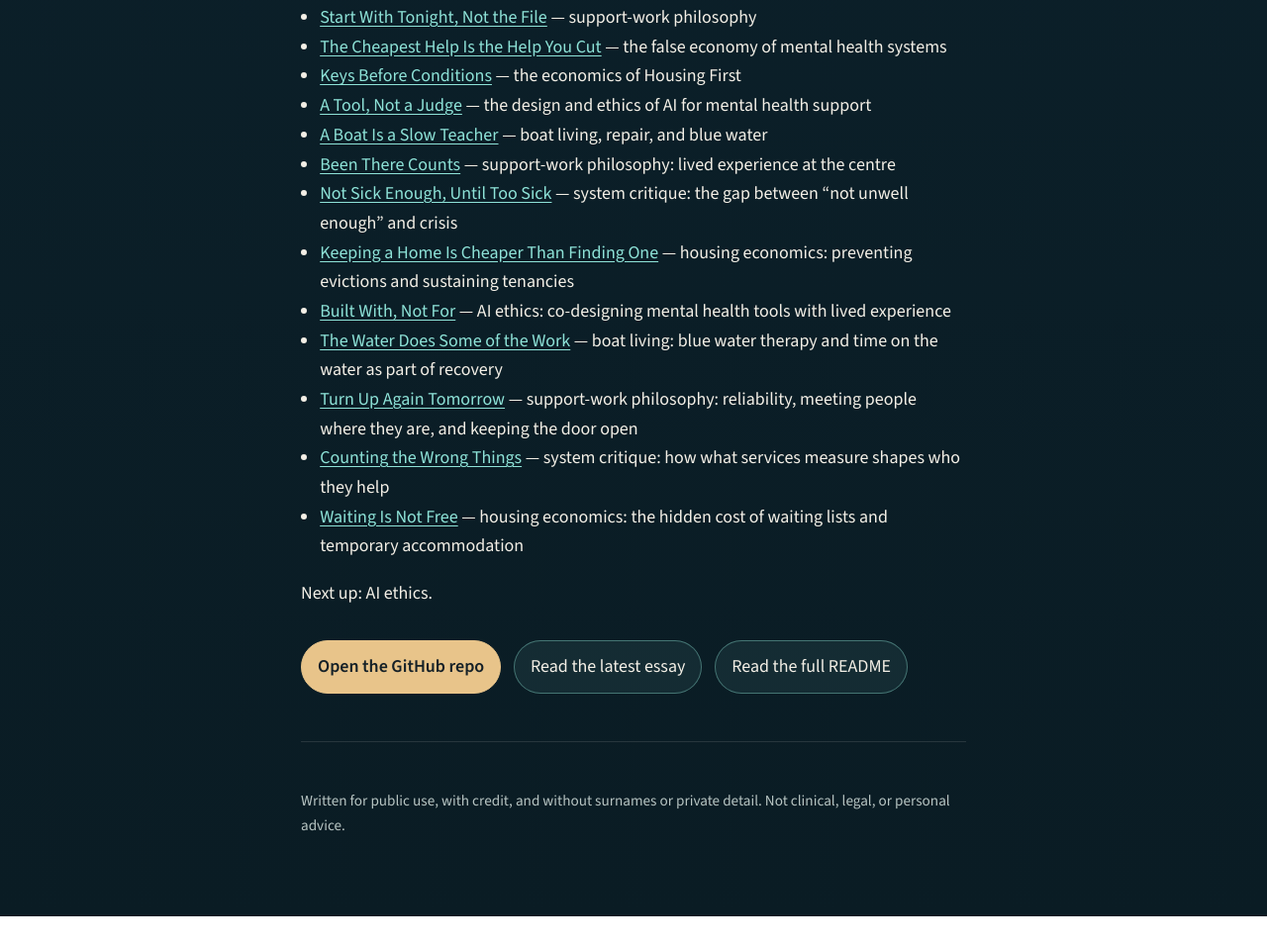
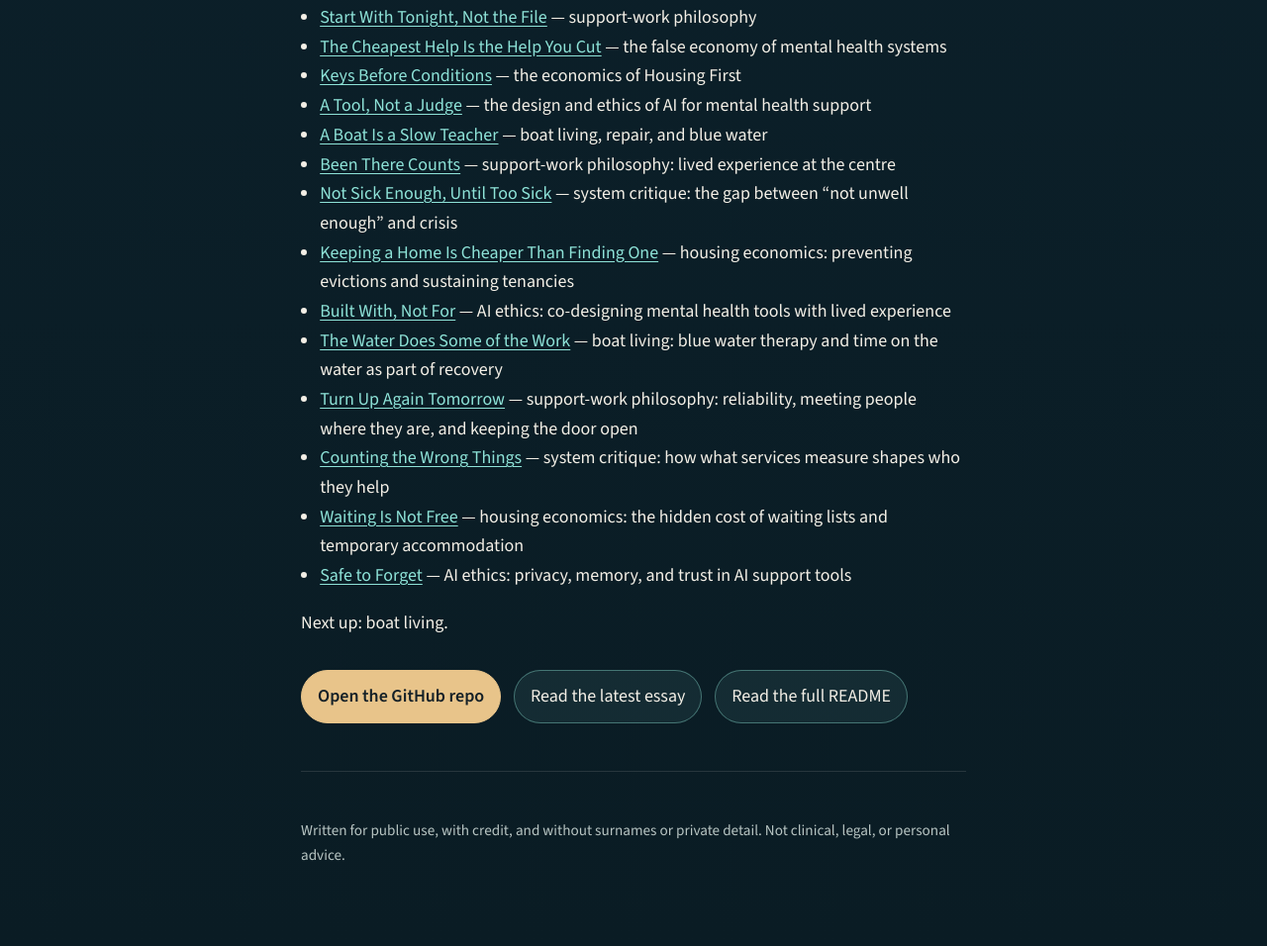
Before and after one commit to transhumanoid/street-level-support, a plain HTML site: page index.html in a window 1280 px wide. Shown: the part 3292-4248 px from the top of the page at 99% size. Before the commit the page ends 4218 px from the top, so only its background shows below. Drawn offline with nearby package versions, Linux system fonts and the light colour scheme.

Commit message:
Cycle 14: add 'Safe to Forget' (AI ethics)

```diff
--- a/index.html
+++ b/index.html
@@ -227,11 +227,12 @@
       <li><a href="https://github.com/transhumanoid/street-level-support/blob/main/posts/11-support-work-philosophy-turn-up-again.md">Turn Up Again Tomorrow</a> — support-work philosophy: reliability, meeting people where they are, and keeping the door open</li>
       <li><a href="https://github.com/transhumanoid/street-level-support/blob/main/posts/12-system-critique-counting-the-wrong-things.md">Counting the Wrong Things</a> — system critique: how what services measure shapes who they help</li>
       <li><a href="https://github.com/transhumanoid/street-level-support/blob/main/posts/13-housing-economics-waiting-is-not-free.md">Waiting Is Not Free</a> — housing economics: the hidden cost of waiting lists and temporary accommodation</li>
+      <li><a href="https://github.com/transhumanoid/street-level-support/blob/main/posts/14-ai-ethics-safe-to-forget.md">Safe to Forget</a> — AI ethics: privacy, memory, and trust in AI support tools</li>
     </ul>
-    <p>Next up: AI ethics.</p>
+    <p>Next up: boat living.</p>
     <div class="actions">
       <a class="btn primary" href="https://github.com/transhumanoid/street-level-support">Open the GitHub repo</a>
-      <a class="btn" href="https://github.com/transhumanoid/street-level-support/blob/main/posts/13-housing-economics-waiting-is-not-free.md">Read the latest essay</a>
+      <a class="btn" href="https://github.com/transhumanoid/street-level-support/blob/main/posts/14-ai-ethics-safe-to-forget.md">Read the latest essay</a>
       <a class="btn" href="https://github.com/transhumanoid/street-level-support/blob/main/README.md">Read the full README</a>
     </div>
   </main>
```
Also changed, not shown: 2 other files.
